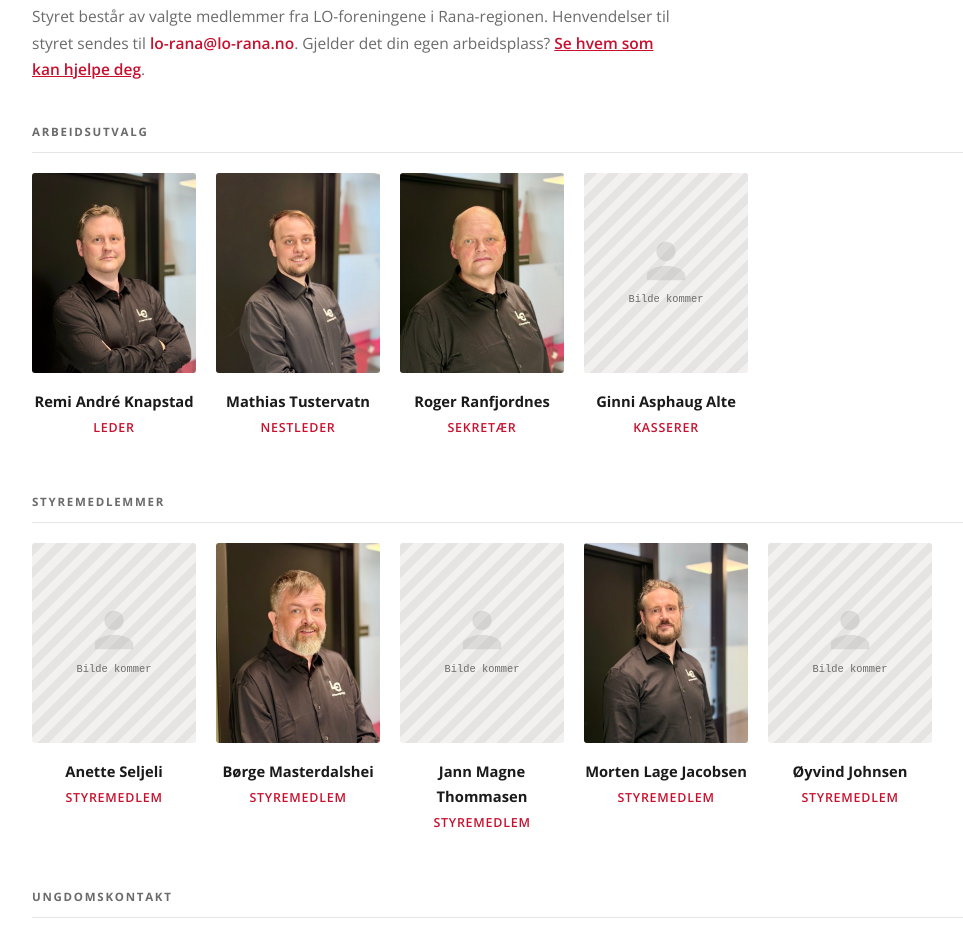
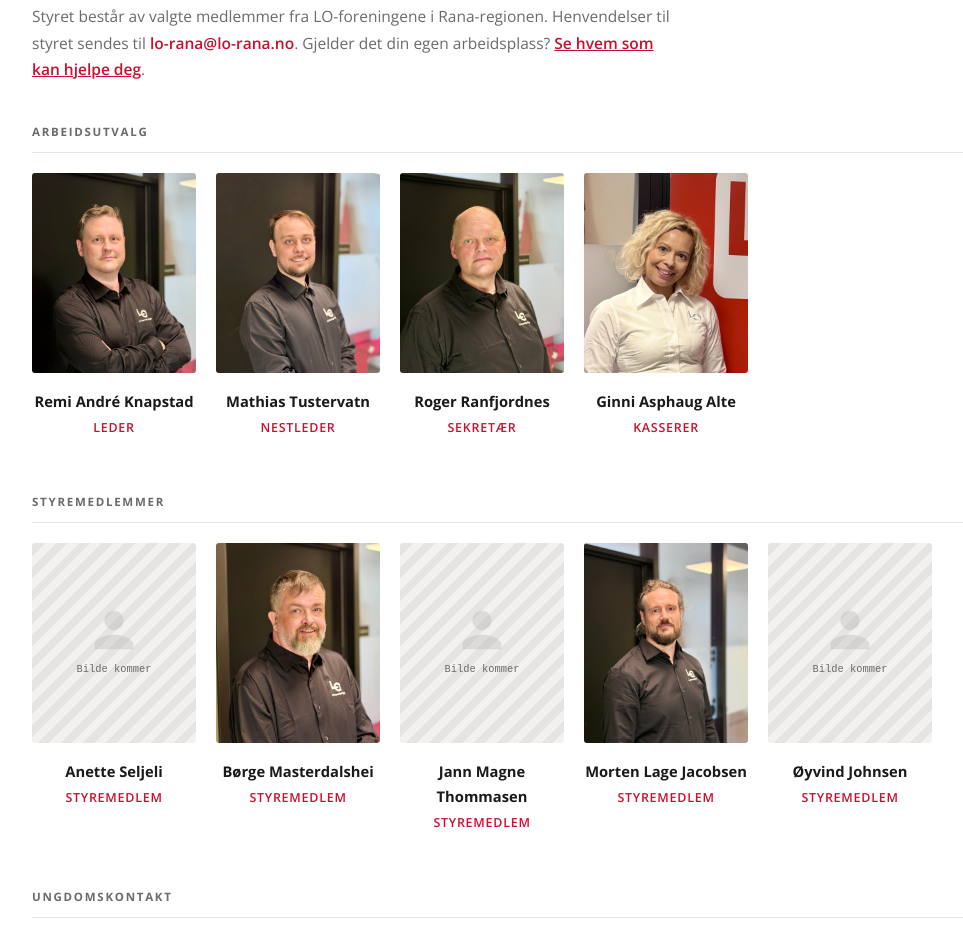
Before and after one commit to t-event/lo-rana-nettside, a plain HTML site: page index.html in a window 1280 px wide. Shown: the part 5446-6381 px from the top of the page, without its empty margins (60-1023 px from the left). Drawn offline with nearby package versions, Linux system fonts and the light colour scheme.

Commit message:
Legg til portrettbilde av Ginni Asphaug Alte
Beskåret og skalert til 600x600 px med samme utsnitt som de andre
styrebildene, og erstatter plassholderen i arbeidsutvalget.

Co-Authored-By: Claude Opus 5.5 <noreply@anthropic.com>
Claude-Session: https://claude.ai/code/session_01P7GtFxYCZekAWgt6Ky897t

```diff
--- a/index.html
+++ b/index.html
@@ -1675,7 +1675,9 @@
       </div>
 
       <div class="styre-card">
-        <div class="styre-portrait"><div class="styre-portrait-placeholder"><svg xmlns="http://www.w3.org/2000/svg" width="48" height="48" viewBox="0 0 24 24" fill="#aaa" aria-hidden="true"><path d="M12 12c2.7 0 4.8-2.1 4.8-4.8S14.7 2.4 12 2.4 7.2 4.5 7.2 7.2 9.3 12 12 12zm0 2.4c-3.2 0-9.6 1.6-9.6 4.8v2.4h19.2v-2.4c0-3.2-6.4-4.8-9.6-4.8z"/></svg><span>Bilde kommer</span></div></div>
+        <div class="styre-portrait">
+          <img src="assets/Ginni%20Asphaug%20Alte.jpg" alt="Ginni Asphaug Alte" loading="lazy" />
+        </div>
         <div class="styre-card-name">Ginni Asphaug Alte</div>
         <div class="styre-card-role">Kasserer</div>
       </div>
```
Also changed, not shown: assets/Ginni Asphaug Alte.jpg (added), 1 other file.
